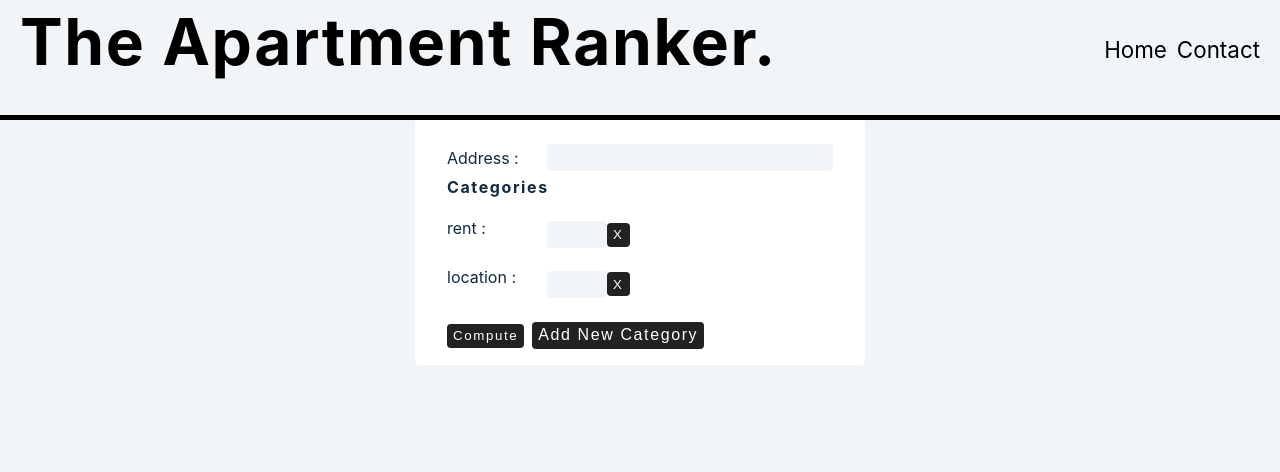
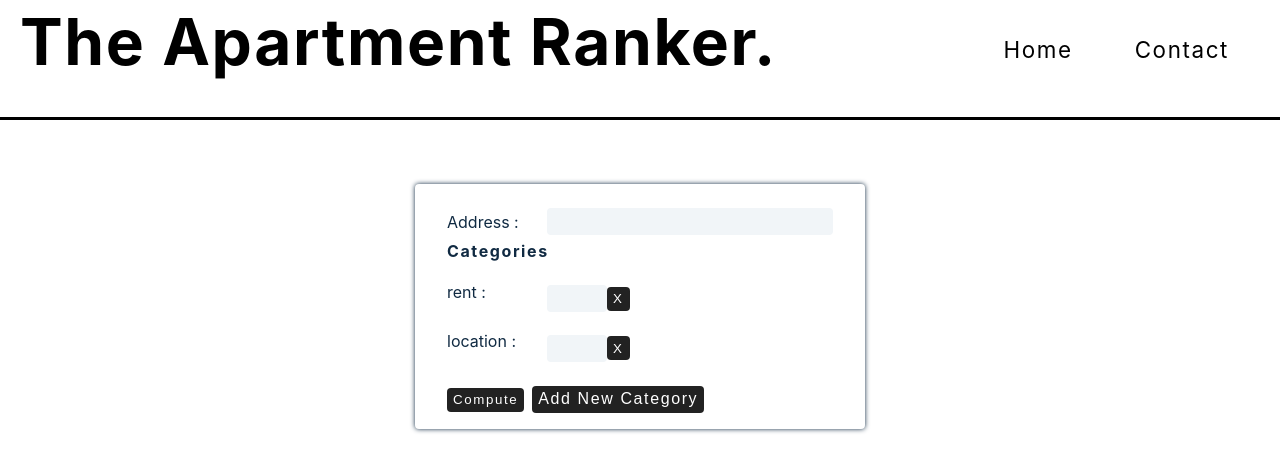
Before and after one commit to Zino-ctrlZ/Housing, a React (Create React App) app: page / in a window 1280 px wide. Shown: the top 472 px of the page. Built offline with nearby package versions, Linux system fonts and the light colour scheme.

Commit message:
Added CSS to nav

```diff
--- a/src/13-Housing/final/Housing.js
+++ b/src/13-Housing/final/Housing.js
@@ -55,12 +55,13 @@ const Index = () => {
 
   return (
     <>
+      {/* header  */}
     <header>
       <div className="container--header">
             <h1><a href="/">The Apartment Ranker.</a></h1>
             <nav>
-                <a href="#">Home</a>
-                <a href="https://github.com/">Contact</a>
+                <a className="btn--nav from-top" href="#">Home</a>
+                <a className="btn--nav from-top" href="https://github.com/">Contact</a>
             </nav>
         </div>
     </header>
--- a/src/index.css
+++ b/src/index.css
@@ -61,8 +61,8 @@ Global Styles
 */
 
 *,
-::after,
-::before {
+*:after,
+*:before {
   margin: 0;
   padding: 0;
   box-sizing: border-box;
@@ -70,7 +70,7 @@ Global Styles
 body {
   font-family: -apple-system, BlinkMacSystemFont, "Segoe UI", Roboto, Oxygen,
     Ubuntu, Cantarell, "Open Sans", "Helvetica Neue", sans-serif;
-  background: var(--clr-grey-10);
+  background: var(--clr-white);
   color: var(--clr-grey-1);
   line-height: 1.5;
   font-size: 0.875rem;
@@ -173,7 +173,8 @@ p {
 .item {
   background: var(--clr-white);
   display: flex;
-  justify-content: space-between;
+  align-items: center;
+  justify-content: center;
   max-width: var(--fixed-width);
   margin: 2rem auto;
   align-items: center;
@@ -216,9 +217,11 @@ p {
   background: var(--clr-white);
   max-width: var(--fixed-width);
   margin: 0 auto;
+  margin-top: 4rem;
   margin-bottom: 4rem;
   padding: 1rem 2rem;
   border-radius: var(--radius);
+  box-shadow: 0px 0px 5px var(--clr-grey-1);
 }
 .form input {
   background: var(--clr-grey-10);
@@ -322,7 +325,7 @@ p {
 }
 
 header {
-  border-bottom: 5px solid black;
+  border-bottom: 3px solid rgba(0,0,0.4);
   padding : 10px 20px;
   width: 100%;
   height: 120px;
@@ -342,7 +345,7 @@ nav, h1 {
 }
 
 nav a{
-  margin-left: 10px;
+  margin: 15px;
 }
 
 nav{
@@ -350,3 +353,64 @@ nav{
   line-height: 80px;
   font-size: 1.4em;
 }
+
+.btn--nav {
+  position: relative;
+  padding: 1rem 1rem;
+  letter-spacing: 0.1rem;
+  transition: all 500ms cubic-bezier(0.77, 0, 0.175, 1)
+}
+
+.btn--nav::before,
+.btn--nav::after {
+  content: "";
+  position: absolute;
+  transition: inherit;
+  z-index: -1;
+}
+
+.btn--nav:hover {
+  color: #fff;
+  transition-delay: 0.5s;
+}
+
+.btn--nav:hover:before {
+  transition-delay: 0s;
+}
+
+.btn--nav:hover:after {
+  background: #000;
+  transition-delay: 0.35s;
+}
+
+/*
+from top */
+
+.from-top::before,
+.from-top::after {
+  left: 0;
+  height: 0;
+  width: 100%;
+}
+
+.from-top::before {
+  /* bottom: 0; */
+  border: 1px solid white;
+  border-top: 0;
+  border-bottom: 0;
+}
+
+.from-top::after {
+  top: 0;
+  height: 0;
+}
+
+.from-top:hover::after,
+.from-top:hover:before {
+  height: 100%;
+}
+
+.container--nav{
+  display: flex;
+  flex-direction: row;
+}
```
Also changed, not shown: src/13-Housing/icons/house.png (added), src/13-Housing/icons/multiply.png (renamed from src/13-Housing/final/multiply.png).
